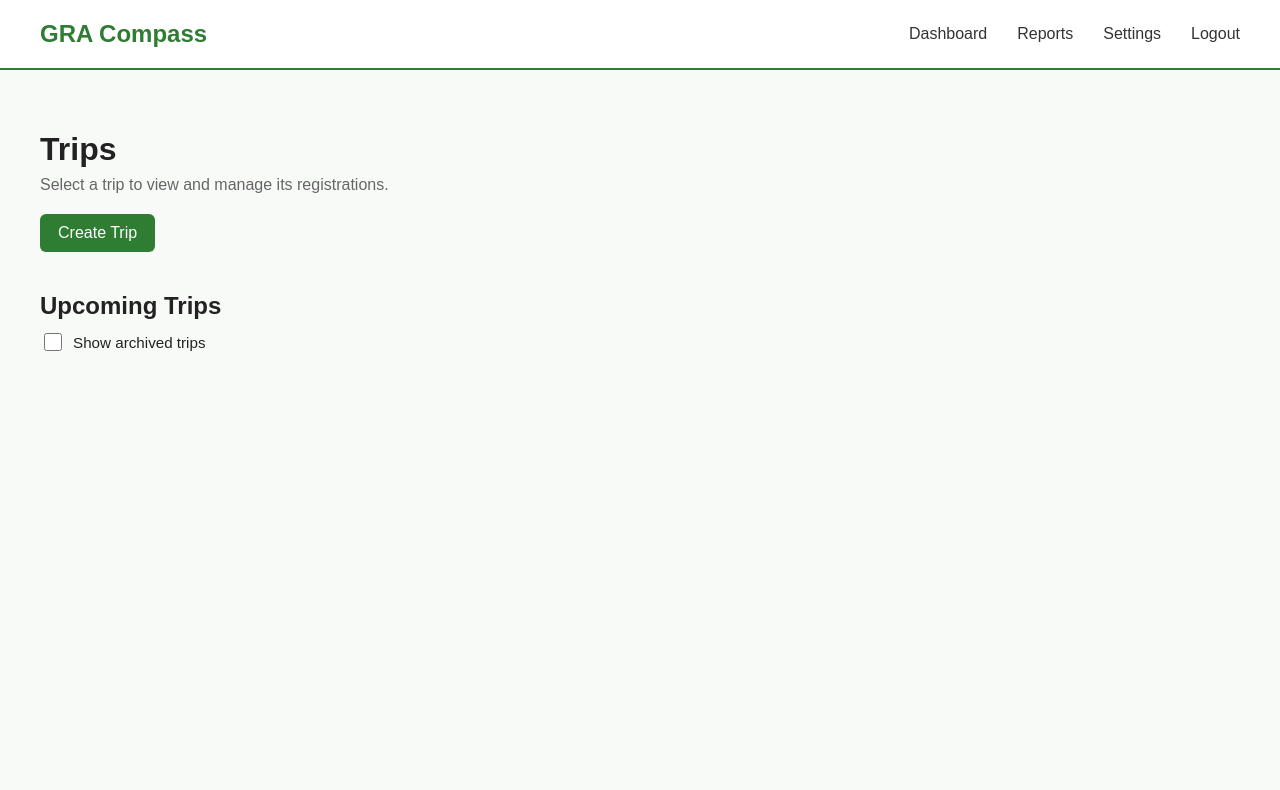
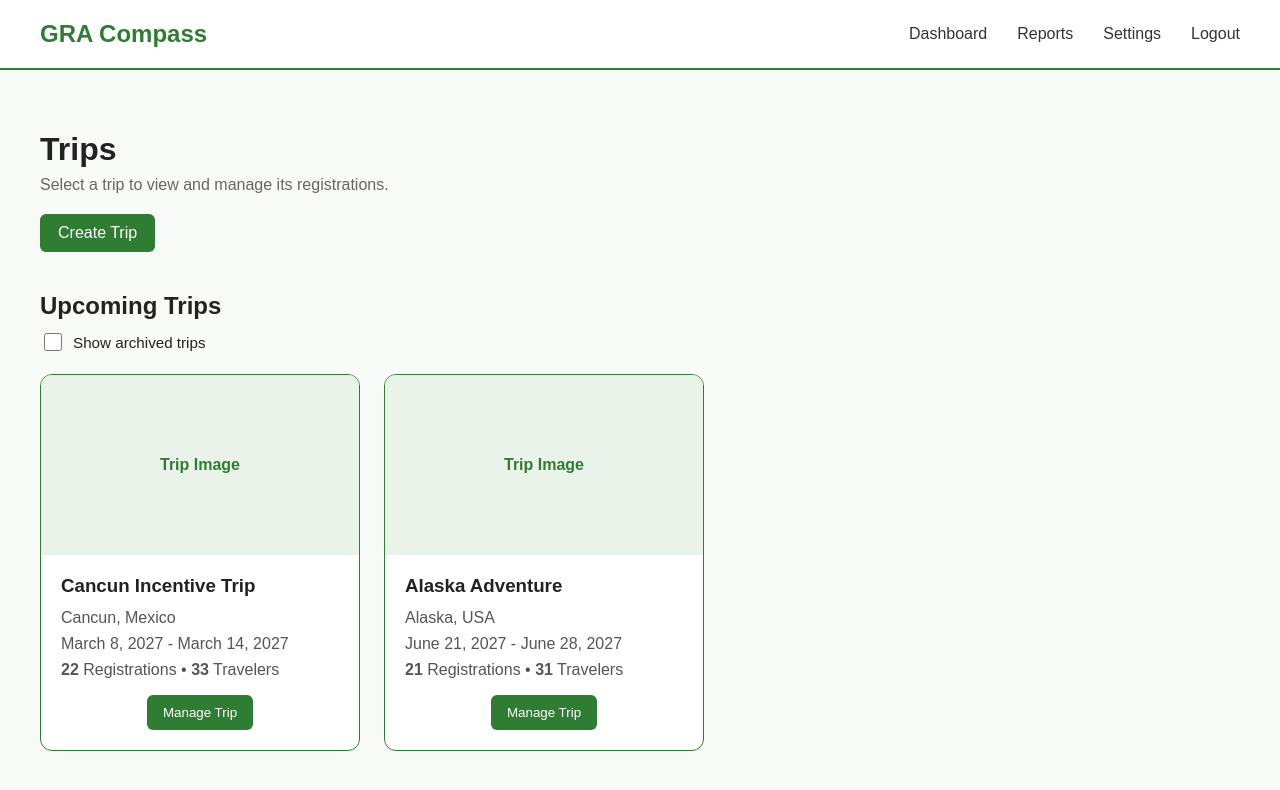
Before and after one commit to KenM66/gra-compass, a React (Vite) app in the folder gra-compass-react/: page / in a window 1280 px wide. Shown: the top 790 px of the page. Built offline with nearby package versions, Linux system fonts and the light colour scheme; sample sign-in values are in the browser's storage.

Commit message:
Developer mode data model updated.

```diff
--- a/gra-compass-react/src/data/mockTrips.js
+++ b/gra-compass-react/src/data/mockTrips.js
@@ -3,8 +3,8 @@
     id: 1,
     name: "Cancun Incentive Trip",
     destination: "Cancun, Mexico",
-    startDate: "March 8, 2027",
-    endDate: "March 14, 2027",
+    startDate: "2027-03-08",
+    endDate: "2027-03-14",
     registrationCapacity: 250,
     travelerCapacity: 300,
     registrationCloseDate: "",
@@ -14,8 +14,8 @@
     id: 2,
     name: "Alaska Adventure",
     destination: "Alaska, USA",
-    startDate: "June 21, 2027",
-    endDate: "June 28, 2027",
+    startDate: "2027-06-21",
+    endDate: "2027-06-28",
     registrationCapacity: 100,
     registrationsPaused: false,
   },
```
